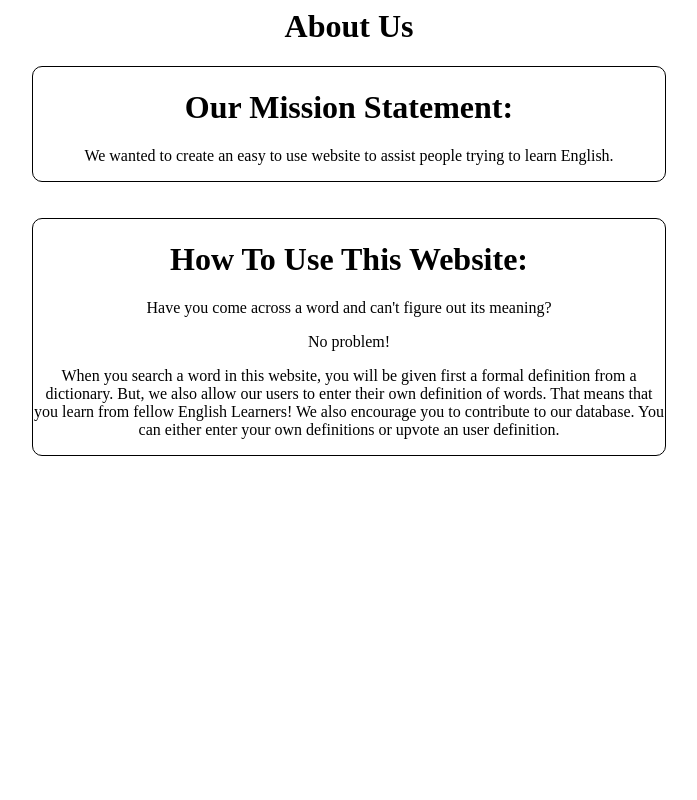
After one commit to chrisdimaio/COMP-5280-Class-Project, a Django app: page /word_display/about_us/ in a window 1280 px wide. The commit adds this page. Shown: the whole page, without its empty margins (291-988 px from the left). Run offline with Django 3.2, Linux system fonts and the light colour scheme.

Commit message:
homepage/ aboutus html/csss

```diff
--- /dev/null
+++ b/word_display/static/about_us.css
@@ -0,0 +1,25 @@
+body{
+  }
+.title{
+    width: 100%;
+    text-align: center;
+}
+
+.mission{
+    border: 1px solid black;
+    width: 50%;
+    text-align: center;
+    display: block;
+    margin: 0 auto;
+    border-radius: 10px;
+    background-color: white;
+}
+.how_to{
+    border: 1px solid black;
+    width: 50%;
+    text-align: center;
+    display: block;
+    margin: 0 auto;
+    border-radius: 10px;
+    background-color: white;
+}
--- /dev/null
+++ b/word_display/templates/word_display/about_us.html
@@ -0,0 +1,37 @@
+{% load staticfiles %}
+<html>
+    <head>
+        <link rel="stylesheet" type="text/css" href="{% static 'about_us.css' %}"/>
+    </head>
+    <body>
+        <div class="title">
+            <h1> About Us </h1>
+        </div>
+        <div class= "mission">
+            <h1>
+                Our Mission Statement:
+            </h1>
+            <p>
+                We wanted to create an easy to use website to assist people trying to learn English.
+            </p>
+        </div>
+        <br/>
+        <br/>
+        <div class= "how_to">
+            <h1>
+                How To Use This Website:
+            </h1>
+            <p>
+                Have you come across a word and can't figure out its meaning?
+            </p>
+            <p>
+                No problem!
+            </p>
+            <p>
+                When you search a word in this website, you will be given first a formal definition from a dictionary.
+                But, we also allow our users to enter their own definition of words. That means that you learn from fellow English Learners!
+                We also encourage you to contribute to our database. You can either enter your own definitions or upvote an user definition.
+            </p>
+        </div>
+    </body>
+</html>
--- a/word_display/urls.py
+++ b/word_display/urls.py
@@ -12,4 +12,6 @@ urlpatterns = [
     url(r'^dict_search/$', views.dict_search, name='dict_search'),
     #/add_def
     url(r'^add_def/$', views.add_def, name='add_def'),
+    #/about_us
+    url(r'^about_us/$', views.about_us, name='about_us'),
 ]
--- a/word_display/views.py
+++ b/word_display/views.py
@@ -40,3 +40,6 @@ def add_def(request):
     ud.userDef = u_def
     ud.save()
     return render(request, 'word_display/index.html', {'word_value': word_value})
+
+def about_us(request):
+    return render(request, "word_display/about_us.html")
```
Also changed, not shown: word_display/static/index.css (added, +50 -0 lines), word_display/templates/word_display/index.html (+25 -10 lines), db.sqlite3, word_display/static/images/background.jpg (added), 3 other files.
